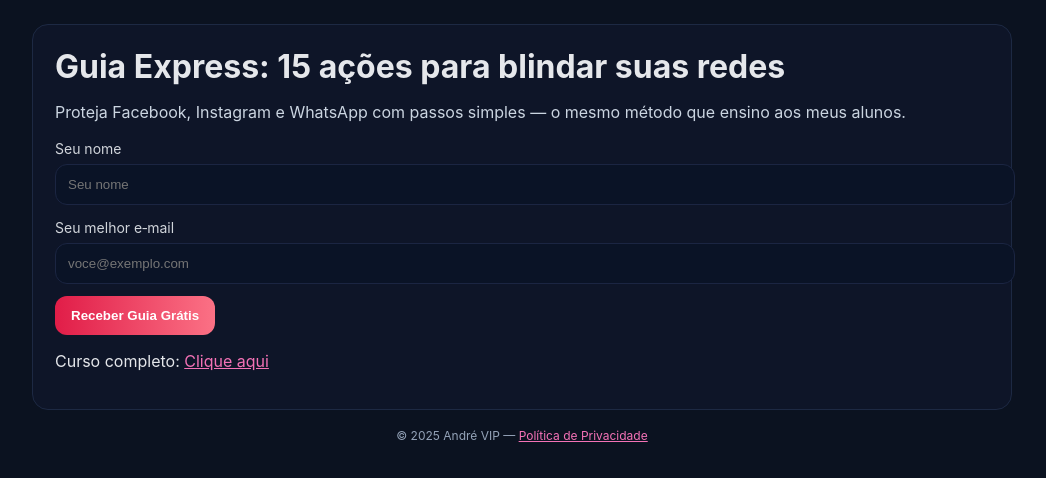
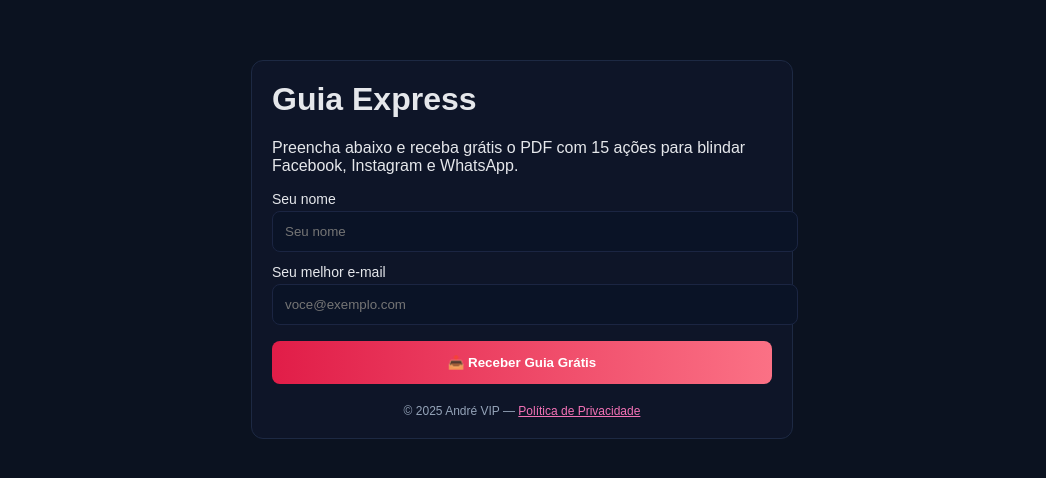
Before and after one commit to andrevip1999/andre-vip-isca, a plain HTML site: page index.html in a window 1280 px wide. Shown: the whole page, without its empty margins (118-1164 px from the left). Drawn offline with Linux system fonts and the light colour scheme.

Commit message:
Add files via upload

```diff
--- a/index.html
+++ b/index.html
@@ -6,38 +6,44 @@
   <title>Guia Express — Segurança em Redes (Grátis) | André VIP</title>
   <meta name="description" content="Baixe o Guia Express com 15 ações para blindar Facebook, Instagram e WhatsApp em 15 minutos." />
   <style>
-    :root { --red:#E11D48; --blue:#0F172A; --ring:#1D2943; }
-    body { margin:0; font-family:Inter,system-ui; background:#0B1220; color:#E5E7EB }
-    .wrap { max-width:980px; margin:0 auto; padding:24px }
-    .card { background:#0E1528; border:1px solid var(--ring); border-radius:16px; padding:22px }
-    h1 { margin:0 0 10px }
-    .subtitle { color:#CBD5E1 }
-    label { font-size:14px; color:#D1D5DB }
-    input { width:100%; padding:12px; border-radius:12px; background:#0A1326; border:1px solid #1B2542; color:#E5E7EB; margin:6px 0 12px }
-    button { padding:12px 16px; border:none; border-radius:12px; background:linear-gradient(90deg,var(--red),#FB7185); color:#fff; font-weight:700; cursor:pointer }
-    footer { text-align:center; margin-top:18px; color:#94A3B8; font-size:12px }
-    a { color:#F472B6 }
+    body { font-family: Arial, sans-serif; background:#0B1220; color:#E5E7EB; margin:0; padding:20px; }
+    .card { max-width:500px; margin:40px auto; background:#0E1528; border:1px solid #1D2943; border-radius:12px; padding:20px; }
+    h1 { margin-top:0; }
+    label { display:block; margin-top:12px; font-size:14px; }
+    input { width:100%; padding:12px; border-radius:8px; border:1px solid #1B2542; background:#0A1326; color:#E5E7EB; margin-top:4px; }
+    button { margin-top:16px; width:100%; padding:14px; border:none; border-radius:8px;
+      background:linear-gradient(90deg,#E11D48,#FB7185); color:white; font-weight:bold; cursor:pointer }
+    button:hover { opacity:0.9; }
+    footer { margin-top:20px; font-size:12px; color:#94A3B8; text-align:center; }
+    a { color:#F472B6; }
   </style>
 </head>
 <body>
-  <div class="wrap">
   <div class="card">
-      <h1>Guia Express: 15 ações para blindar suas redes</h1>
-      <p class="subtitle">Proteja Facebook, Instagram e WhatsApp com passos simples — o mesmo método que ensino aos meus alunos.</p>
+    <h1>Guia Express</h1>
+    <p>Preencha abaixo e receba grátis o PDF com 15 ações para blindar Facebook, Instagram e WhatsApp.</p>
+
     <form action="https://formsubmit.co/hakingspcre@gmail.com" method="POST">
+      <!-- configurações extras -->
       <input type="hidden" name="_subject" value="Novo lead — Guia Express (André VIP)">
       <input type="hidden" name="_template" value="table">
       <input type="hidden" name="_captcha" value="false">
-        <input type="hidden" name="_next" value="obrigado.html">
+      <!-- Troque SEU_USUARIO e NOME_DO_REPO pela sua URL do GitHub Pages -->
+      <input type="hidden" name="_next" value="https://SEU_USUARIO.github.io/NOME_DO_REPO/obrigado.html">
+
       <label for="nome">Seu nome</label>
       <input id="nome" type="text" name="nome" placeholder="Seu nome" required>
-        <label for="email">Seu melhor e‑mail</label>
+
+      <label for="email">Seu melhor e-mail</label>
       <input id="email" type="email" name="email" placeholder="voce@exemplo.com" required>
-        <button type="submit">Receber Guia Grátis</button>
+
+      <button type="submit">📥 Receber Guia Grátis</button>
     </form>
-      <p>Curso completo: <a href="https://andrevip1999.github.io/andre_hks-VIP/" target="_blank" rel="noopener">Clique aqui</a></p>
-    </div>
-    <footer>© <script>document.write(new Date().getFullYear())</script> André VIP — <a href="politica_privacidade.txt">Política de Privacidade</a></footer>
+
+    <footer>
+      © <script>document.write(new Date().getFullYear())</script> André VIP —
+      <a href="politica_privacidade.txt">Política de Privacidade</a>
+    </footer>
   </div>
 </body>
 </html>
```
Also changed, not shown: obrigado.html (+4 -3 lines). Lines whose indentation alone changed are shown as unchanged.
